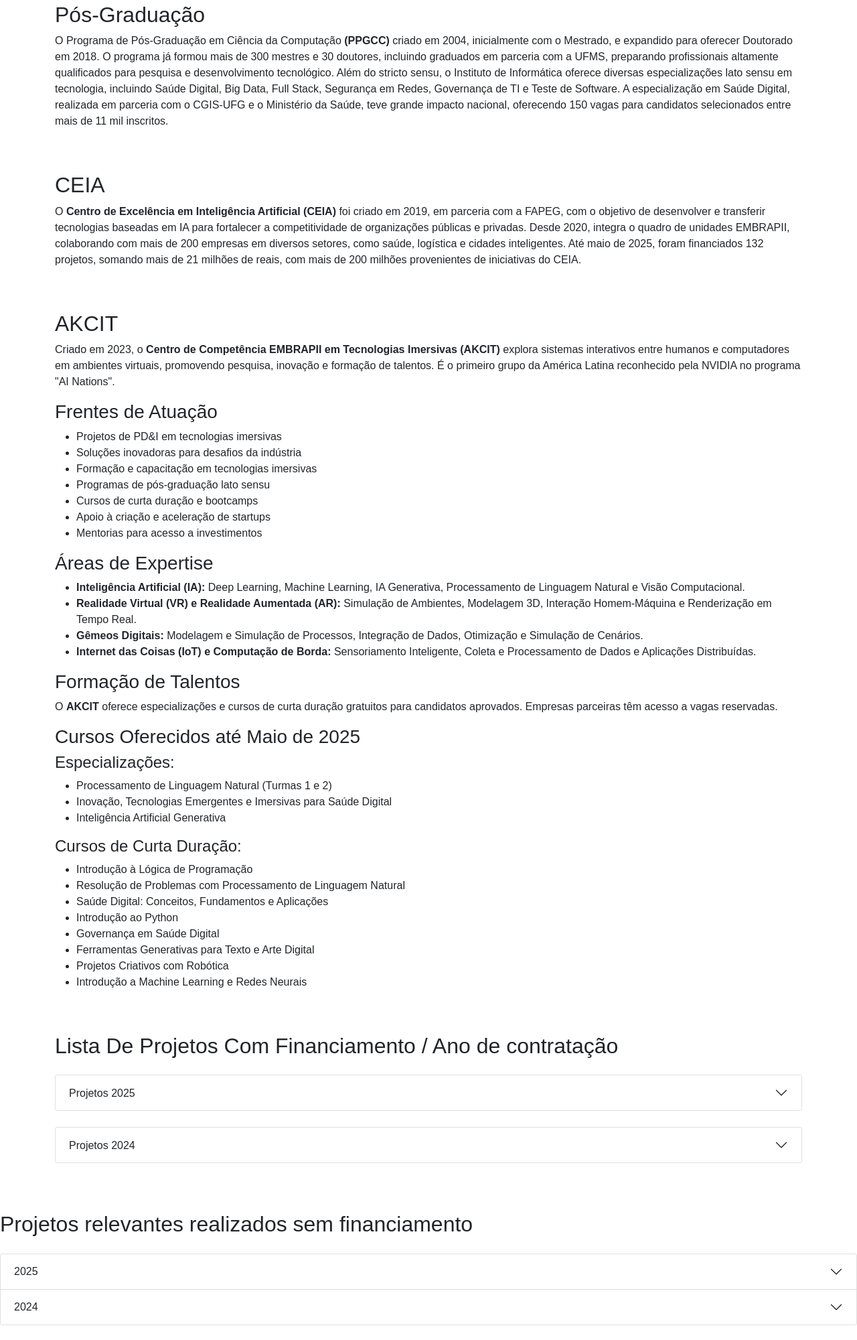
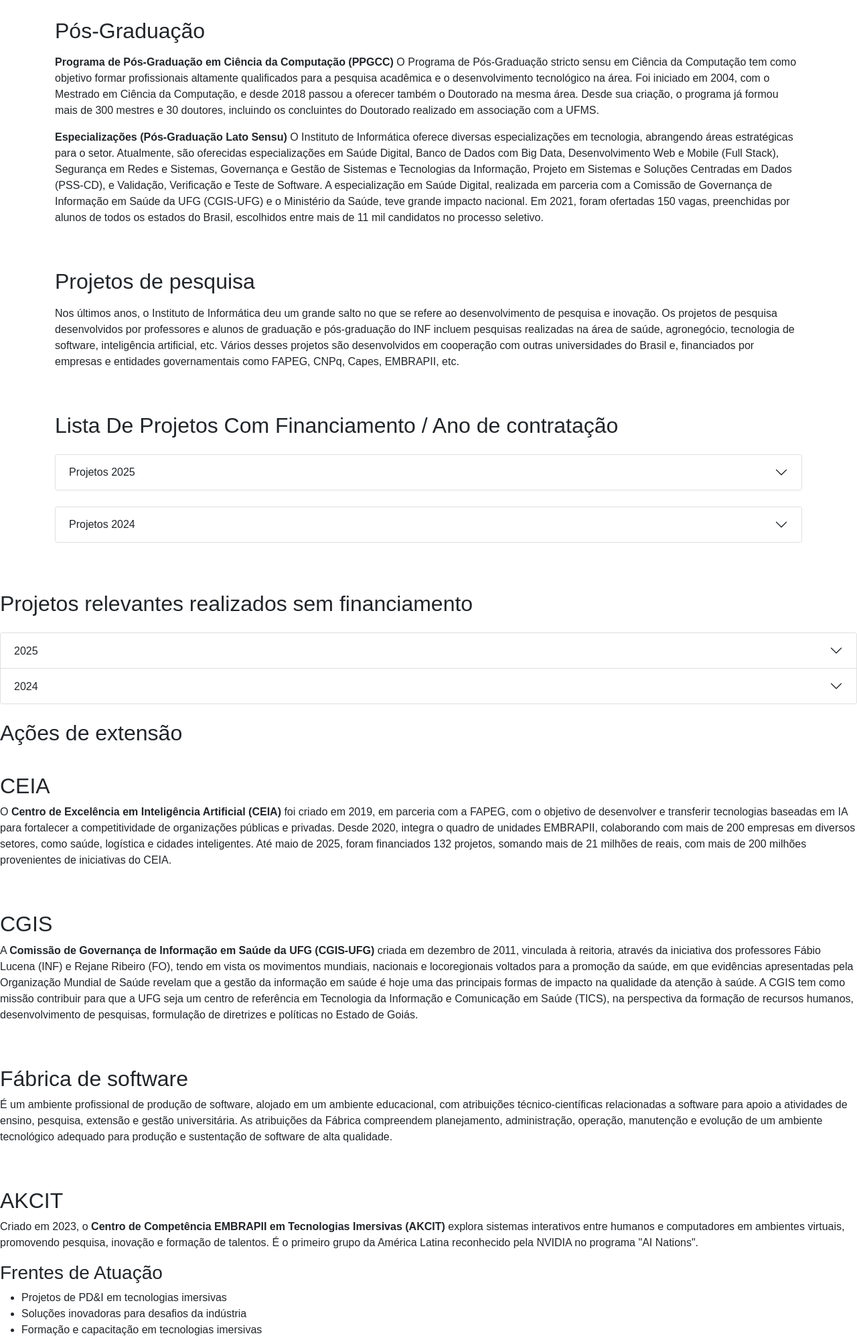
Before and after one commit to mayconspirlandelli/Portfolio-INF, a plain HTML site: page index.html in a window 1280 px wide. Shown: the part 602-2602 px from the top of the page at 67% size. Drawn offline with nearby package versions, Linux system fonts and the light colour scheme; a script that the page names is missing.

Commit message:
Versao_3

```diff
--- a/index.html
+++ b/index.html
@@ -48,11 +48,17 @@
   </div>
 </nav>
 
+  <!--Introdução -->
+
 <div class="container my-5">
   <section id="historico" class="py-4">
       <h2 class="heading-custom">Breve Histórico do INF</h2>
       <p class="text-justify">
-          O <strong>Instituto de Informática (INF)</strong> da UFG foi criado em 1996, a partir do antigo Instituto de Matemática e Física (IMF). Hoje, oferece cursos de graduação, pós-graduação e especialização em computação, com mais de 80 docentes e quatro cursos de graduação. O INF é referência nacional em ensino, pesquisa e extensão, com iniciativas como a empresa júnior Level5, a Fábrica de Software e o CEIA.
+          O <strong>Instituto de Informática (INF)</strong> é uma unidade acadêmica da UFG criado em 1996,
+          a partir do antigo Instituto de Matemática e Física (IMF). Busca a excelência no ensino, pesquisa e extensão universitária na área computacional,
+          atualmente, oferece 4 cursos graduação, além de pós-graduação e especialização na área da computação, com mais de 80 docentes e quatro cursos de graduação.
+          É referência nacional em ensino, pesquisa e extensão, destacando-se por iniciativas como a empresa júnior Level5,
+          a Fábrica de Software e o CEIA.
       </p>
   </section>
 
@@ -69,65 +75,35 @@
   <section id="pos" class="py-4">
       <h2 class="heading-custom">Pós-Graduação</h2>
       <p class="text-justify">
-          O Programa de Pós-Graduação em Ciência da Computação <strong>(PPGCC)</strong> criado em 2004, inicialmente com o Mestrado, e expandido para oferecer Doutorado em 2018. O programa já formou mais de 300 mestres e 30 doutores, incluindo graduados em parceria com a UFMS, preparando profissionais altamente qualificados para pesquisa e desenvolvimento tecnológico.
-          Além do stricto sensu, o Instituto de Informática oferece diversas especializações lato sensu em tecnologia, incluindo Saúde Digital, Big Data, Full Stack, Segurança em Redes, Governança de TI e Teste de Software. A especialização em Saúde Digital, realizada em parceria com o CGIS-UFG e o Ministério da Saúde, teve grande impacto nacional, oferecendo 150 vagas para candidatos selecionados entre mais de 11 mil inscritos.
-      </p>
+        <p> <strong>Programa de Pós-Graduação em Ciência da Computação (PPGCC)</strong> O Programa de Pós-Graduação stricto sensu em Ciência da Computação tem como objetivo formar profissionais altamente qualificados para a pesquisa acadêmica e o desenvolvimento tecnológico na área.
+
+Foi iniciado em 2004, com o Mestrado em Ciência da Computação, e desde 2018 passou a oferecer também o Doutorado na mesma área.
+Desde sua criação, o programa já formou mais de 300 mestres e 30 doutores, incluindo os concluintes do Doutorado realizado em associação com a UFMS.</p>
+
+<p><strong>Especializações (Pós-Graduação Lato Sensu)</strong> O Instituto de Informática oferece diversas especializações em tecnologia, abrangendo áreas estratégicas para o setor.
+
+Atualmente, são oferecidas especializações em Saúde Digital, Banco de Dados com Big Data, Desenvolvimento Web e Mobile (Full Stack), Segurança em Redes e Sistemas, Governança e Gestão de Sistemas e Tecnologias da Informação, Projeto em Sistemas e Soluções Centradas em Dados (PSS-CD), e Validação, Verificação e Teste de Software.
+
+A especialização em Saúde Digital, realizada em parceria com a Comissão de Governança de Informação em Saúde da UFG (CGIS-UFG) e o Ministério da Saúde, teve grande impacto nacional. Em 2021, foram ofertadas 150 vagas, preenchidas por alunos de todos os estados do Brasil, escolhidos entre mais de 11 mil candidatos no processo seletivo.
+
+        </p>
   </section>
 
-  <section id="pesquisa" class="py-4">
-      <h2 class="heading-custom">CEIA</h2>
+    <!-- Projetos de pesquisa -->
+
+  <section id="projPesquisa" class="py-4">
+      <h2 class="heading-custom">Projetos de pesquisa</h2>
       <p class="text-justify">
-          O <strong>Centro de Excelência em Inteligência Artificial (CEIA)</strong> foi criado em 2019, em parceria com a FAPEG, com o objetivo de desenvolver e transferir tecnologias baseadas em IA para fortalecer a competitividade de organizações públicas e privadas. Desde 2020, integra o quadro de unidades EMBRAPII, colaborando com mais de 200 empresas em diversos setores, como saúde, logística e cidades inteligentes. Até maio de 2025, foram financiados 132 projetos, somando mais de 21 milhões de reais, com mais de 200 milhões provenientes de iniciativas do CEIA.
-      </p>
+        <p>
+          Nos últimos anos,
+          o Instituto de Informática deu um grande salto no que se refere ao desenvolvimento de pesquisa e inovação.
+          Os projetos de pesquisa desenvolvidos por professores e alunos de graduação e pós-graduação do INF incluem
+          pesquisas realizadas na área de saúde, agronegócio, tecnologia de software, inteligência artificial, etc.
+          Vários desses projetos são desenvolvidos em cooperação com outras universidades do Brasil e, financiados por empresas e
+          entidades governamentais como FAPEG, CNPq, Capes, EMBRAPII, etc.
+        </p>
   </section>
 
-  <section id="akcit" class="py-4">
-   <h2 class="heading-custom">AKCIT</h2>
-   <p class="text-justify">
-       Criado em 2023, o <strong>Centro de Competência EMBRAPII em Tecnologias Imersivas (AKCIT)</strong> explora sistemas interativos entre humanos e computadores em ambientes virtuais, promovendo pesquisa, inovação e formação de talentos. É o primeiro grupo da América Latina reconhecido pela NVIDIA no programa "AI Nations".
-   </p>
-   <h3 class="heading-custom">Frentes de Atuação</h3>
-   <ul>
-       <li>Projetos de PD&I em tecnologias imersivas</li>
-       <li>Soluções inovadoras para desafios da indústria</li>
-       <li>Formação e capacitação em tecnologias imersivas</li>
-       <li>Programas de pós-graduação lato sensu</li>
-       <li>Cursos de curta duração e bootcamps</li>
-       <li>Apoio à criação e aceleração de startups</li>
-       <li>Mentorias para acesso a investimentos</li>
-   </ul>
-   <h3 class="heading-custom">Áreas de Expertise</h3>
-<ul>
-    <li><strong>Inteligência Artificial (IA):</strong> Deep Learning, Machine Learning, IA Generativa, Processamento de Linguagem Natural e Visão Computacional.</li>
-    <li><strong>Realidade Virtual (VR) e Realidade Aumentada (AR):</strong> Simulação de Ambientes, Modelagem 3D, Interação Homem-Máquina e Renderização em Tempo Real.</li>
-    <li><strong>Gêmeos Digitais:</strong> Modelagem e Simulação de Processos, Integração de Dados, Otimização e Simulação de Cenários.</li>
-    <li><strong>Internet das Coisas (IoT) e Computação de Borda:</strong> Sensoriamento Inteligente, Coleta e Processamento de Dados e Aplicações Distribuídas.</li>
-</ul>
-
-   <h3 class="heading-custom">Formação de Talentos</h3>
-   <p class="text-justify">
-       O <strong>AKCIT</strong> oferece especializações e cursos de curta duração gratuitos para candidatos aprovados. Empresas parceiras têm acesso a vagas reservadas.
-   </p>
-   <h3 class="heading-custom">Cursos Oferecidos até Maio de 2025</h3>
-   <h4>Especializações:</h4>
-   <ul>
-       <li>Processamento de Linguagem Natural (Turmas 1 e 2)</li>
-       <li>Inovação, Tecnologias Emergentes e Imersivas para Saúde Digital</li>
-       <li>Inteligência Artificial Generativa</li>
-   </ul>
-   <h4>Cursos de Curta Duração:</h4>
-   <ul>
-       <li>Introdução à Lógica de Programação</li>
-       <li>Resolução de Problemas com Processamento de Linguagem Natural</li>
-       <li>Saúde Digital: Conceitos, Fundamentos e Aplicações</li>
-       <li>Introdução ao Python</li>
-       <li>Governança em Saúde Digital</li>
-       <li>Ferramentas Generativas para Texto e Arte Digital</li>
-       <li>Projetos Criativos com Robótica</li>
-       <li>Introdução a Machine Learning e Redes Neurais</li>
-   </ul>
-
- </section>
 
 <section id="pesquisa-projetos-financiamento" class="py-4">
   <h2 class="heading-custom">Lista De Projetos Com Financiamento / Ano de contratação</h2>
@@ -328,15 +304,102 @@
   </div>
 </section>
 
+  <!--Ações de extensão-->
+<section id="acaoExtencao class="py-4">
+      <h2 class="heading-custom">Ações de extensão</h2>
+      <p class="text-justify">
+
+  </section>
+
+  <section id="Ceia" class="py-4">
+      <h2 class="heading-custom">CEIA</h2>
+      <p class="text-justify">
+          O <strong>Centro de Excelência em Inteligência Artificial (CEIA)</strong> foi criado em 2019, em parceria com a FAPEG, com o objetivo de desenvolver e transferir tecnologias baseadas em IA para fortalecer a competitividade de organizações públicas e privadas. Desde 2020, integra o quadro de unidades EMBRAPII, colaborando com mais de 200 empresas em diversos setores, como saúde, logística e cidades inteligentes. Até maio de 2025, foram financiados 132 projetos, somando mais de 21 milhões de reais, com mais de 200 milhões provenientes de iniciativas do CEIA.
+      </p>
+  </section>
 
 
+<section id="CGIS" class="py-4">
+      <h2 class="heading-custom">CGIS</h2>
+      <p class="text-justify">
+          A <strong>Comissão de Governança de Informação em Saúde da UFG (CGIS-UFG)</strong> criada em dezembro de 2011,
+            vinculada à reitoria, através da iniciativa dos professores Fábio Lucena (INF) e Rejane Ribeiro (FO),
+            tendo em vista os movimentos mundiais, nacionais e locoregionais voltados para a promoção da saúde,
+            em que evidências apresentadas pela Organização Mundial de Saúde revelam que a gestão da informação em saúde é hoje uma das principais formas
+            de impacto na qualidade da atenção à saúde. A CGIS tem como missão contribuir para que a UFG seja um centro de referência em Tecnologia da
+             Informação e Comunicação em Saúde (TICS), na perspectiva da formação de recursos humanos, desenvolvimento de pesquisas,
+             formulação de diretrizes e políticas no Estado de Goiás.
+
+        </p>
+  </section>
+
+  <section id="fabsoftware" class="py-4">
+      <h2 class="heading-custom">Fábrica de software</h2>
+      <p class="text-justify">
+        É um ambiente profissional de produção de software, alojado em um ambiente educacional,
+        com atribuições técnico-científicas relacionadas a software para apoio a atividades de ensino, pesquisa,
+        extensão e gestão universitária. As atribuições da Fábrica compreendem planejamento, administração, operação,
+        manutenção e evolução de um ambiente tecnológico adequado para produção e sustentação de software de alta qualidade.
+       </p>
+  </section>
+
+
+  <section id="akcit" class="py-4">
+   <h2 class="heading-custom">AKCIT</h2>
+   <p class="text-justify">
+       Criado em 2023, o <strong>Centro de Competência EMBRAPII em Tecnologias Imersivas (AKCIT)</strong> explora sistemas interativos entre humanos e computadores em ambientes virtuais, promovendo pesquisa, inovação e formação de talentos. É o primeiro grupo da América Latina reconhecido pela NVIDIA no programa "AI Nations".
+   </p>
+   <h3 class="heading-custom">Frentes de Atuação</h3>
+   <ul>
+       <li>Projetos de PD&I em tecnologias imersivas</li>
+       <li>Soluções inovadoras para desafios da indústria</li>
+       <li>Formação e capacitação em tecnologias imersivas</li>
+       <li>Programas de pós-graduação lato sensu</li>
+       <li>Cursos de curta duração e bootcamps</li>
+       <li>Apoio à criação e aceleração de startups</li>
+       <li>Mentorias para acesso a investimentos</li>
+   </ul>
+   <h3 class="heading-custom">Áreas de Expertise</h3>
+<ul>
+    <li><strong>Inteligência Artificial (IA):</strong> Deep Learning, Machine Learning, IA Generativa, Processamento de Linguagem Natural e Visão Computacional.</li>
+    <li><strong>Realidade Virtual (VR) e Realidade Aumentada (AR):</strong> Simulação de Ambientes, Modelagem 3D, Interação Homem-Máquina e Renderização em Tempo Real.</li>
+    <li><strong>Gêmeos Digitais:</strong> Modelagem e Simulação de Processos, Integração de Dados, Otimização e Simulação de Cenários.</li>
+    <li><strong>Internet das Coisas (IoT) e Computação de Borda:</strong> Sensoriamento Inteligente, Coleta e Processamento de Dados e Aplicações Distribuídas.</li>
+</ul>
+
+   <h3 class="heading-custom">Formação de Talentos</h3>
+   <p class="text-justify">
+       O <strong>AKCIT</strong> oferece especializações e cursos de curta duração gratuitos para candidatos aprovados. Empresas parceiras têm acesso a vagas reservadas.
+   </p>
+   <h3 class="heading-custom">Cursos Oferecidos até Maio de 2025</h3>
+   <h4>Especializações:</h4>
+   <ul>
+       <li>Processamento de Linguagem Natural (Turmas 1 e 2)</li>
+       <li>Inovação, Tecnologias Emergentes e Imersivas para Saúde Digital</li>
+       <li>Inteligência Artificial Generativa</li>
+   </ul>
+   <h4>Cursos de Curta Duração:</h4>
+   <ul>
+       <li>Introdução à Lógica de Programação</li>
+       <li>Resolução de Problemas com Processamento de Linguagem Natural</li>
+       <li>Saúde Digital: Conceitos, Fundamentos e Aplicações</li>
+       <li>Introdução ao Python</li>
+       <li>Governança em Saúde Digital</li>
+       <li>Ferramentas Generativas para Texto e Arte Digital</li>
+       <li>Projetos Criativos com Robótica</li>
+       <li>Introdução a Machine Learning e Redes Neurais</li>
+   </ul>
+
+ </section>
+
+ <!--Projetos de extensão -->
 
 <h1>Projetos de Extensão</h1>
 <input type="text" id="searchInput" class="form-control" placeholder="Pesquisar projetos...">
 <div class="accordion mt-3" id="accordionExtensao">
   <div class="accordion-item" data-ano="2025">
     <h2 class="accordion-header" id="heading2025-ext">
-      <button class="accordion-button" type="button" data-bs-toggle="collapse" data-bs-target="#collapse2025-ext" aria-expanded="true" aria-controls="collapse2025-ext">
+      <button class="accordion-button" type="button" data-bs-toggle="collapse" data-bs-target="#collapse2025-ext" aria-expanded="false" aria-controls="collapse2025-ext">
         2025
       </button>
     </h2>
```
